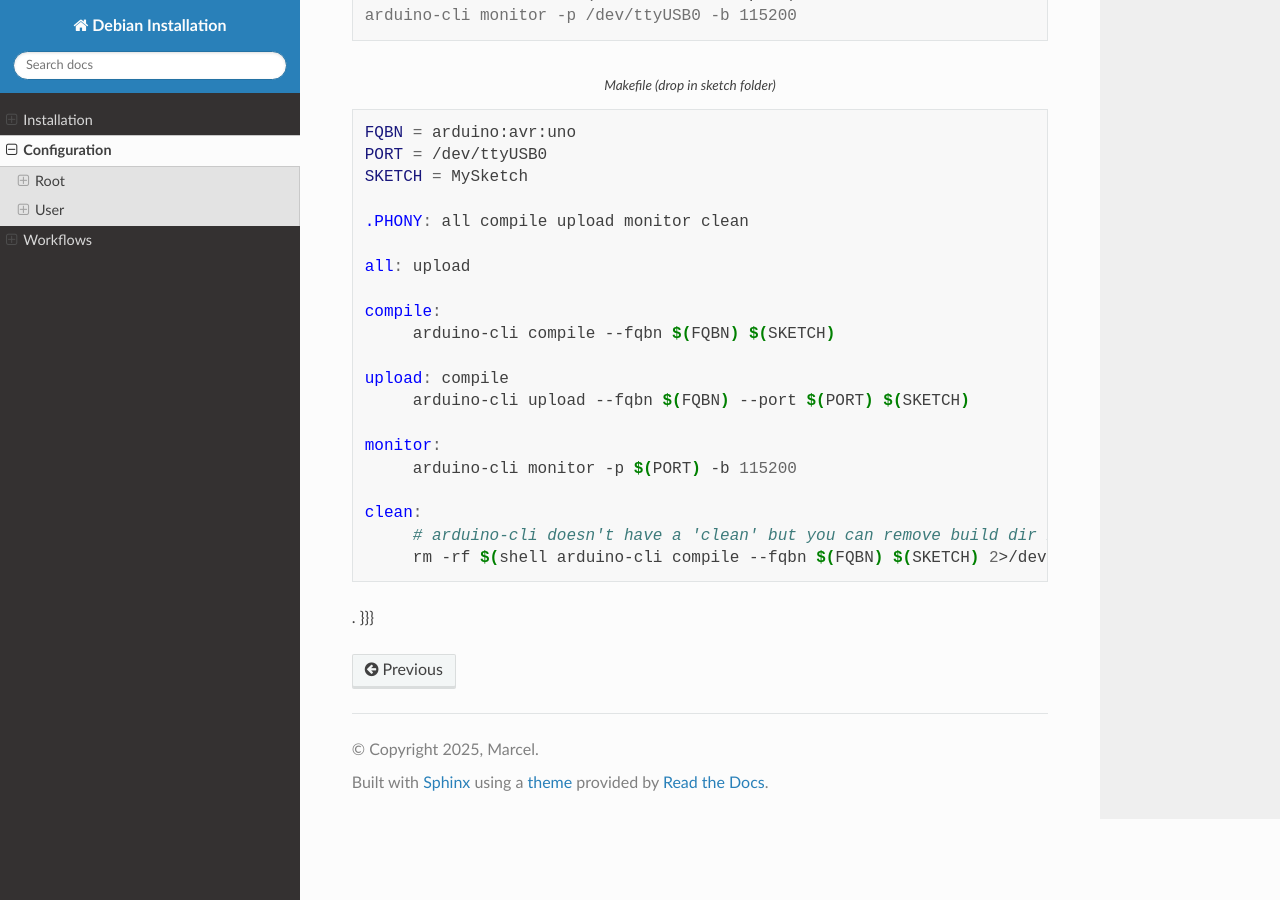
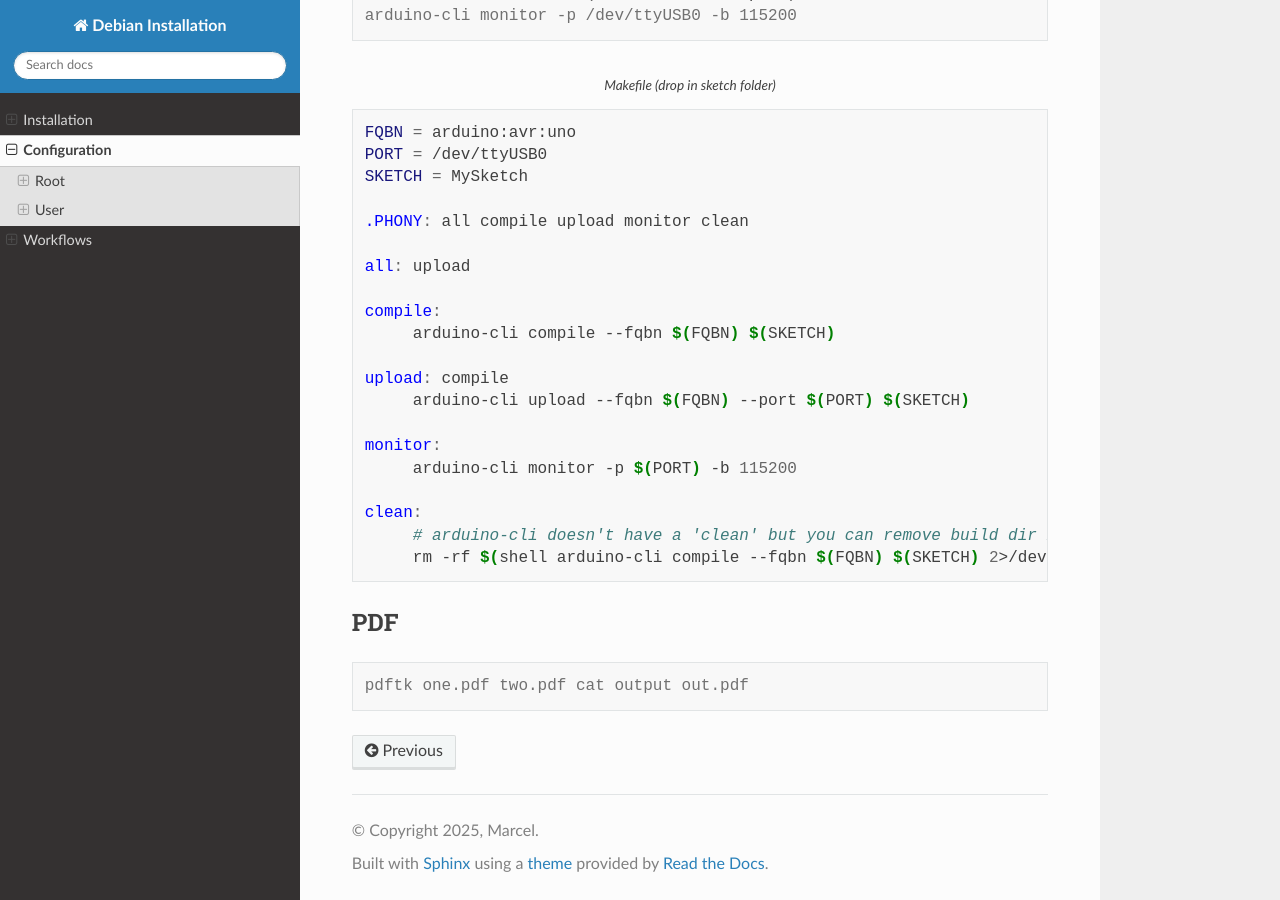
Before and after one commit to hugligit/installations, a Sphinx documentation site: the page built from source/configuration.rst, in a window 1280 px wide and 900 px high, scrolled down 10008 px. Built offline with Sphinx 7.4.7 and the Read the Docs theme 3.1.0, drawn with Linux system fonts in a browser that asks for light colours; some web fonts are replaced.

Commit message:
tidied formatting to prevent sphinx warnings

```diff
--- a/source/configuration.rst
+++ b/source/configuration.rst
@@ -607,4 +607,18 @@ Install `arduino-cli`
    	rm -rf $(shell arduino-cli compile --fqbn $(FQBN) $(SKETCH) 2>/dev/null | sed -n 's/^.*Using.*work dir: //p')
 
 .. }}}
-. }}}
+
+
+
+.. PDF {{{
+
+PDF
+===
+
+
+.. code-block:: console
+
+   pdftk one.pdf two.pdf cat output out.pdf
+
+.. }}}
+.. }}}
```
